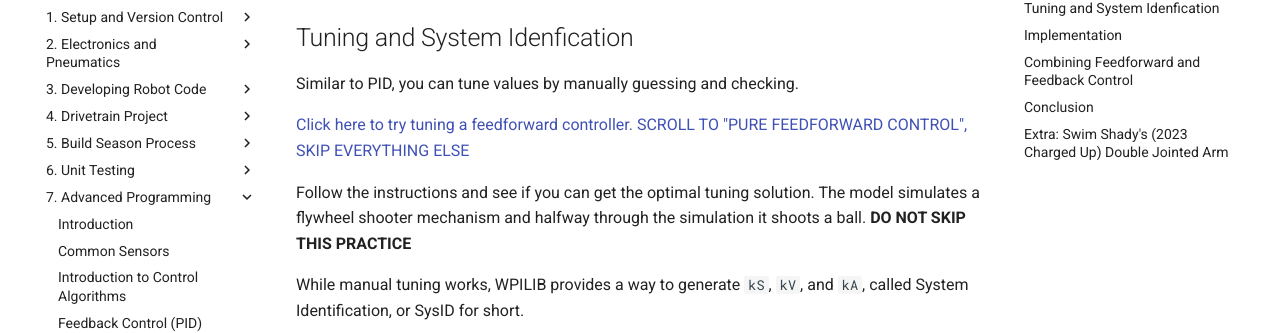
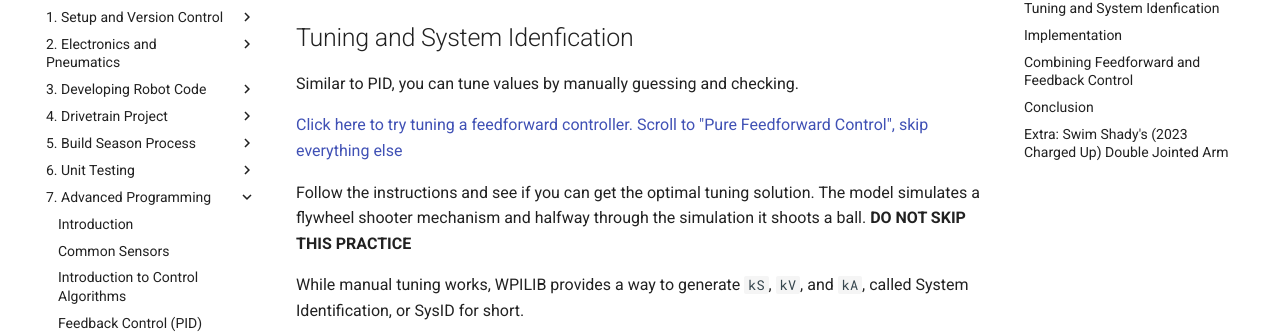
Before and after one commit to DeepBlueRobotics/training, an MkDocs documentation site: the page built from docs/section-7/feedforward-control.md, in a window 1280 px wide and 900 px high, scrolled down 1803 px. Shown: the part 145-478 px from the top of the window. Built offline with MkDocs 1.6.1 and Material for MkDocs 9.7.7, drawn with Linux system fonts in a browser that asks for light colours; comment, search, counter and statistics services are not loaded.

Commit message:
made not all caps

```diff
--- a/docs/section-7/feedforward-control.md
+++ b/docs/section-7/feedforward-control.md
@@ -54,7 +54,7 @@ In addition, feedforward can also be used for elevators and arms. There is one a
 ## Tuning and System Idenfication
 Similar to PID, you can tune values by manually guessing and checking.
 
-[Click here to try tuning a feedforward controller. SCROLL TO "PURE FEEDFORWARD CONTROL", SKIP EVERYTHING ELSE](https://docs.wpilib.org/en/stable/docs/software/advanced-controls/introduction/tuning-flywheel.html)
+[Click here to try tuning a feedforward controller. Scroll to "Pure Feedforward Control", skip everything else](https://docs.wpilib.org/en/stable/docs/software/advanced-controls/introduction/tuning-flywheel.html)
 
 Follow the instructions and see if you can get the optimal tuning solution. The model simulates a flywheel shooter mechanism and halfway through the simulation it shoots a ball. **DO NOT SKIP THIS PRACTICE**
 
```
